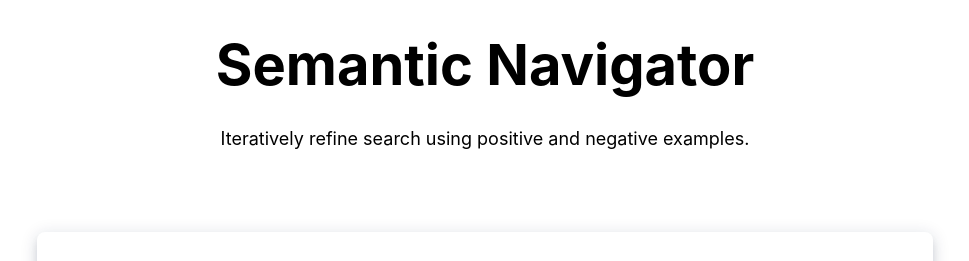
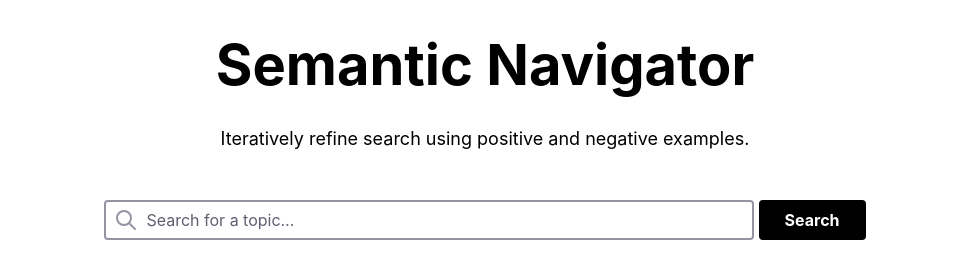
Before and after one commit to CouncilDataProject/semantic-navigator, a Python web app: template semantic_navigator/app/templates/index.html in a window 1280 px wide. Shown: the part 99-360 px from the top of the page, without its empty margins (155-1124 px from the left). Run offline with Jinja, Linux system fonts and the light colour scheme; the template is opened without the code that fills it, so the values that code supplies are empty; some web fonts are replaced.

Commit message:
Search bar and placeholder video added

```diff
--- a/semantic_navigator/app/static/loader.css
+++ b/semantic_navigator/app/static/loader.css
@@ -24,6 +24,11 @@
 .dot:nth-child(5) {
     animation-delay: 0.5s;
 }
+
+input {
+    width: 70%;
+}
+
 @-moz-keyframes slide {
     0% {
         transform: scale(1);
--- a/semantic_navigator/app/templates/index.html
+++ b/semantic_navigator/app/templates/index.html
@@ -10,6 +10,21 @@
             </div>
         </div>
 
+        <!-- Search bar -->
+        <form>
+            <div class="input-group">
+              <input
+                type="search"
+                placeholder="Search for a topic…" />
+              <button class="mzp-c-button" type="button">Search</button>
+            </div>
+        </form>
+
+        <!-- Video placeholder -->
+        <iframe width="640" height="360"
+            src="https://www.youtube.com/embed/zVRwUHbHgt8">
+        </iframe>
+
         <!-- Random text variable fill -->
         <div class="mzp-c-emphasis-box" style="text-align: left;margin-top: 10vh;margin-bottom: 10vh;">
             <b>Random Example Text from the "CDP Seattle Small" dataset:</b>
```
